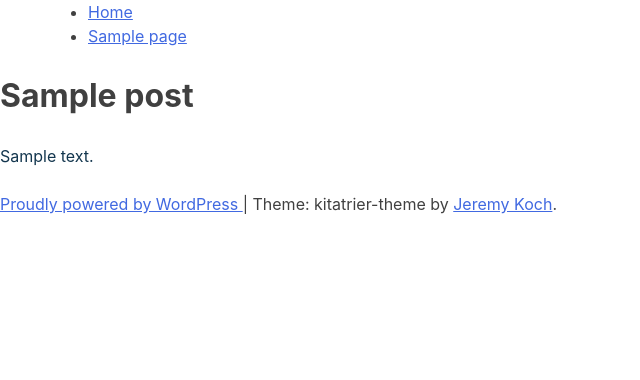
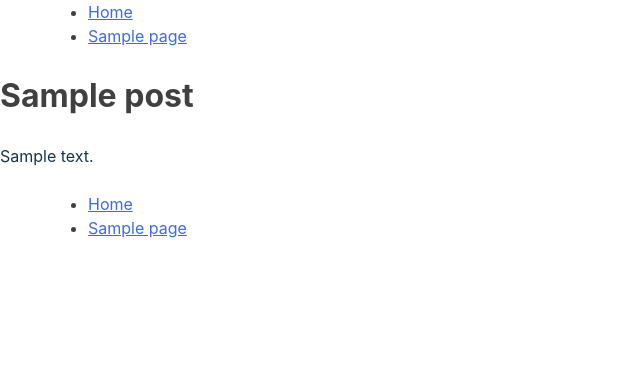
Before and after one commit to OSCA98/wp-content, a WordPress theme: template themes/kitatrier-theme/page.php in a window 1280 px wide. Shown: the top 380 px of the page, without its empty margins (0-640 px from the left). Run offline with PHP 8.4 and a stand-in for WordPress, Linux system fonts and the light colour scheme; the site name, menu and one post (Sample post) are stand-ins, and other content is empty; some libraries are stand-ins or nearby versions.

Commit message:
Footer Cleanup

```diff
--- a/themes/kitatrier-theme/footer.php
+++ b/themes/kitatrier-theme/footer.php
@@ -11,24 +11,17 @@
 
 ?>
 
-	<footer id="colophon" class="site-footer">
-		<div class="site-info">
-			<a href="<?php echo esc_url( __( 'https://wordpress.org/', 'kitatrier-theme' ) ); ?>">
-				<?php
-				/* translators: %s: CMS name, i.e. WordPress. */
-				printf( esc_html__( 'Proudly powered by %s', 'kitatrier-theme' ), 'WordPress' );
-				?>
-			</a>
-			<span class="sep"> | </span>
-				<?php
-				/* translators: 1: Theme name, 2: Theme author. */
-				printf( esc_html__( 'Theme: %1$s by %2$s.', 'kitatrier-theme' ), 'kitatrier-theme', '<a href="http://underscores.me/">Jeremy Koch</a>' );
-				?>
-		</div><!-- .site-info -->
+	<footer>
+		<?php
+		wp_nav_menu(
+			array(
+				'theme_location' => 'menu-1',
+				'menu_id'        => 'primary-menu',
+			)
+		);
+		?>
 	</footer><!-- #colophon -->
 </div><!-- #page -->
 
-<?php wp_footer(); ?>
-
 </body>
 </html>
```
